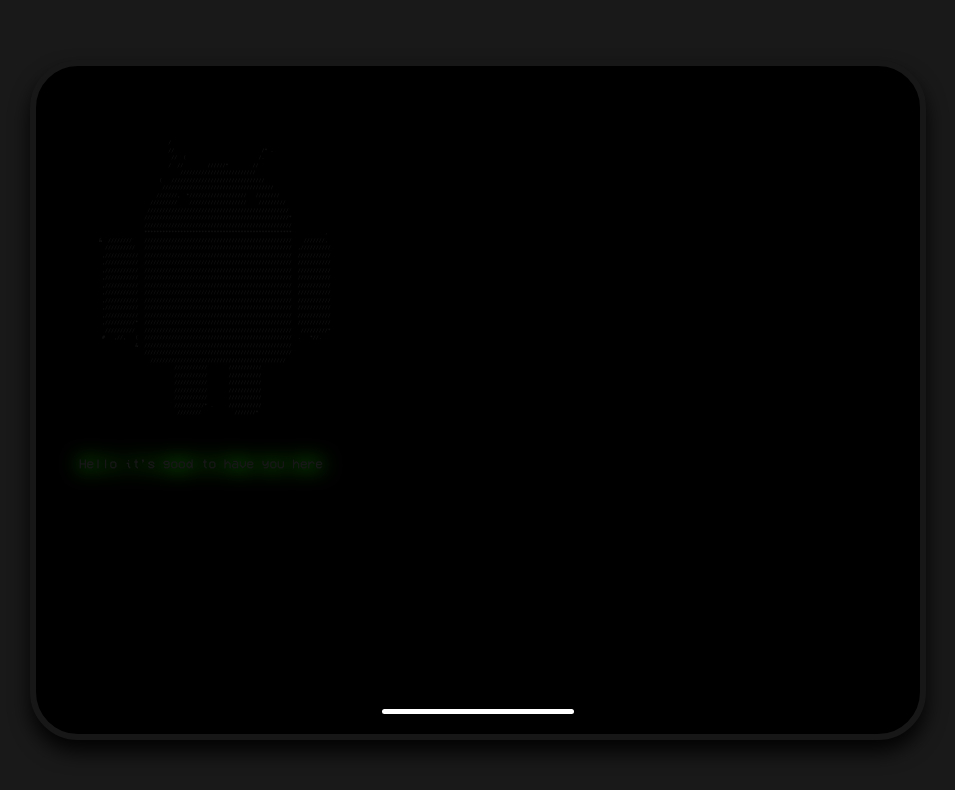
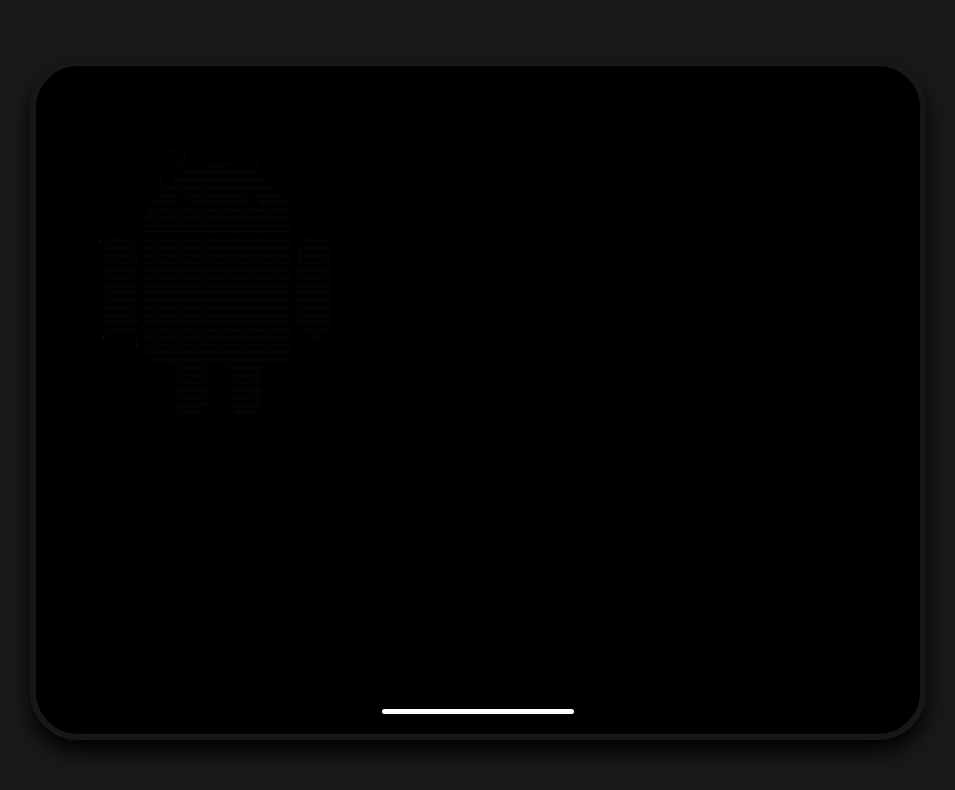
Before and after one commit to Aayush-Tripathi2102/acwebsite, a Next.js app: page /terminal in a window 1280 px wide. Shown: the top 790 px of the page, without its empty margins (162-1117 px from the left). Built offline with nearby package versions, Linux system fonts and the light colour scheme.

Commit message:
adjustments

```diff
--- a/components/terminal/TerminalDetail.jsx
+++ b/components/terminal/TerminalDetail.jsx
@@ -73,10 +73,6 @@ export default function TerminalDetail() {
 `}
         </pre>
       </div>
-
-      <h1 className="terminal-text text-[13px] font-[400px] px-[23px] mt-[30px]">
-        Hello it’s good to have you here
-      </h1>
     </motion.div>
   );
 }
```
